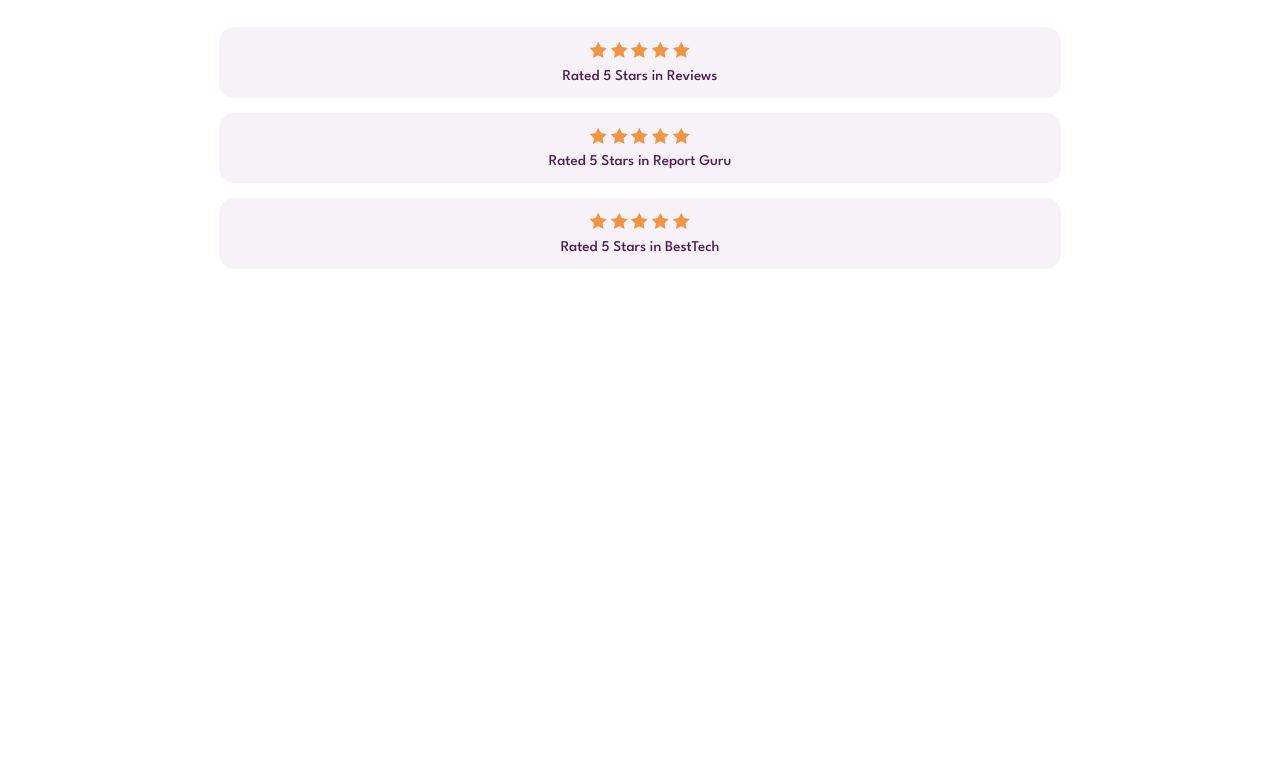
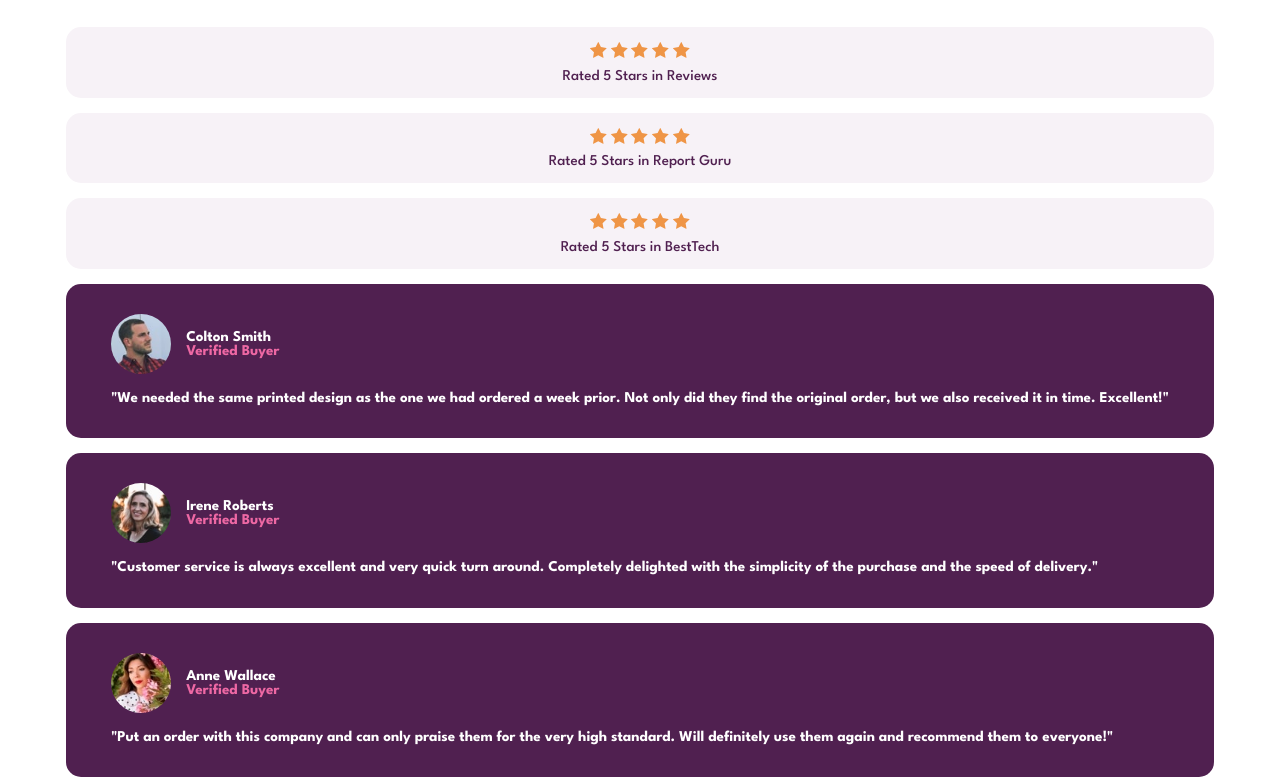
Before and after one commit to RicardoSerrano19/frontend_social-proof-section-master, a plain HTML site: page index.html in a window 1280 px wide. Shown: the part 120-897 px from the top of the page. Before the commit the page ends 800 px from the top, so only its background shows below. Drawn offline with Linux system fonts and the light colour scheme.

Commit message:
feat: add reviewers component

```diff
--- a/index.html
+++ b/index.html
@@ -52,6 +52,48 @@
           <p class="ratings__card__description">Rated 5 Stars in BestTech</p>
         </article>
       </section>
+      <section class="reviews">
+        <article class="reviews__card">
+          <div class="reviews__card__reviewer">
+            <img src="./images/image-colton.jpg" alt="avatar" class="reviews__card__reviewer__avatar">
+            <div class="reviews__card__reviewer__info">
+              <p class="reviews__card__reviewer__name">Colton Smith</p>
+              <p class="reviews__card__reviewer__range">Verified Buyer</p>
+            </div>
+          </div>
+          <div class="reviews__card__review">
+            "We needed the same printed design as the one we had ordered a week prior.
+            Not only did they find the original order, but we also received it in time.
+            Excellent!"
+          </div>
+        </article>
+        <article class="reviews__card">
+          <div class="reviews__card__reviewer">
+            <img src="./images/image-irene.jpg" alt="avatar" class="reviews__card__reviewer__avatar">
+            <div class="reviews__card__reviewer__info">
+              <p class="reviews__card__reviewer__name">Irene Roberts</p>
+              <p class="reviews__card__reviewer__range">Verified Buyer</p>
+            </div>
+          </div>
+          <div class="reviews__card__review">
+            "Customer service is always excellent and very quick turn around. Completely
+    delighted with the simplicity of the purchase and the speed of delivery."
+          </div>
+        </article>
+        <article class="reviews__card">
+          <div class="reviews__card__reviewer">
+            <img src="./images/image-anne.jpg" alt="avatar" class="reviews__card__reviewer__avatar">
+            <div class="reviews__card__reviewer__info">
+              <p class="reviews__card__reviewer__name">Anne Wallace</p>
+              <p class="reviews__card__reviewer__range">Verified Buyer</p>
+            </div>
+          </div>
+          <div class="reviews__card__review">
+            "Put an order with this company and can only praise them for the very high
+    standard. Will definitely use them again and recommend them to everyone!"
+          </div>
+        </article>
+      </section>
     </main>
   </body>
 </html>
--- a/style.css
+++ b/style.css
@@ -66,3 +66,48 @@ main{
     font-weight: 500;
     margin-top: 0.5rem;
 }
+
+/* Reviews */
+.reviews{
+
+}
+
+.reviews__card{
+    background-color: var(--very-dark-magenta);
+    border-radius: 1rem;
+    padding:2rem 3rem;
+    margin: 1rem 0;
+}
+
+.reviews__card__reviewer{
+    display: flex;
+    align-items: center;
+}
+
+.reviews__card__reviewer__avatar{
+    border-radius: 50%;
+    width: 4rem;
+    margin-right: 1rem;
+}
+
+.reviews__card__reviewer__info{
+    display: flex;
+    flex-direction: column;
+}
+
+.reviews__card__reviewer__name{
+    color: var(--white);
+    font-weight: 900;
+}
+
+.reviews__card__reviewer__range{
+    color: var(--soft-pink);
+    font-weight: 700;
+}
+
+.reviews__card__review{
+    color: var(--white);
+    font-weight: 700;
+    margin-top: 1rem;
+    line-height: 1.3rem;
+}
```
